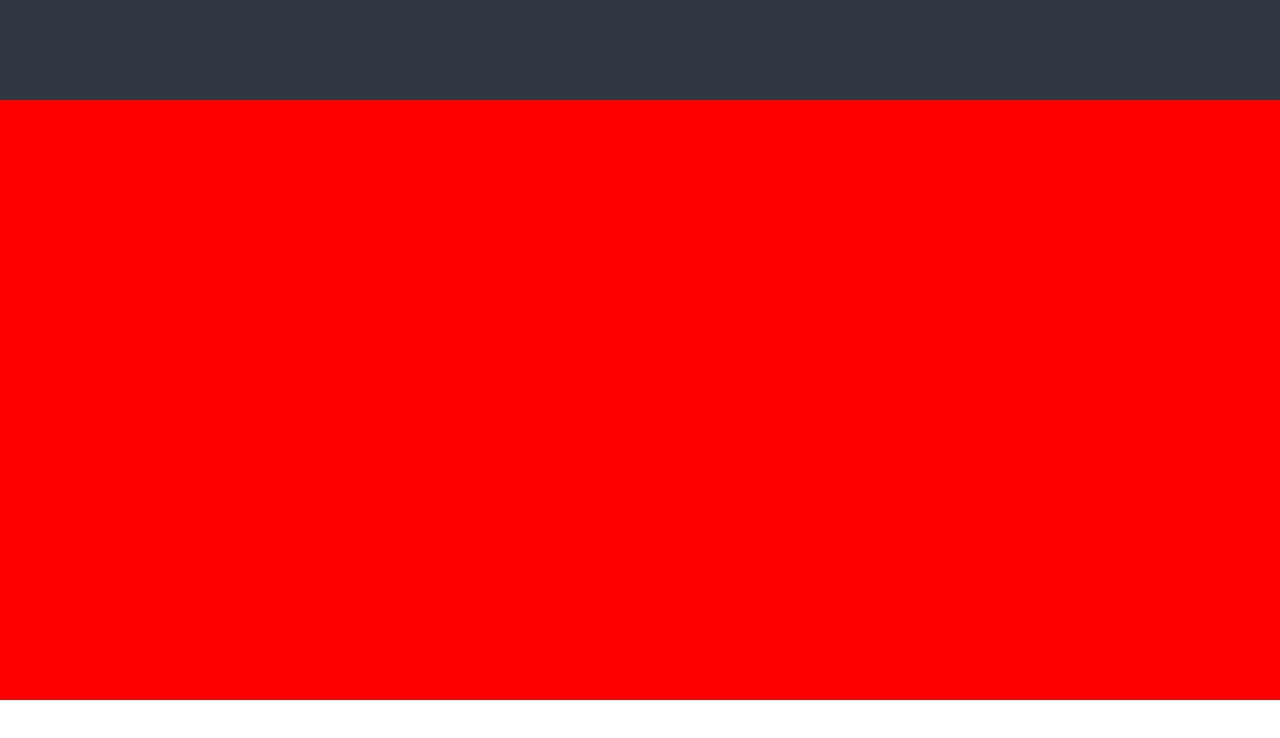
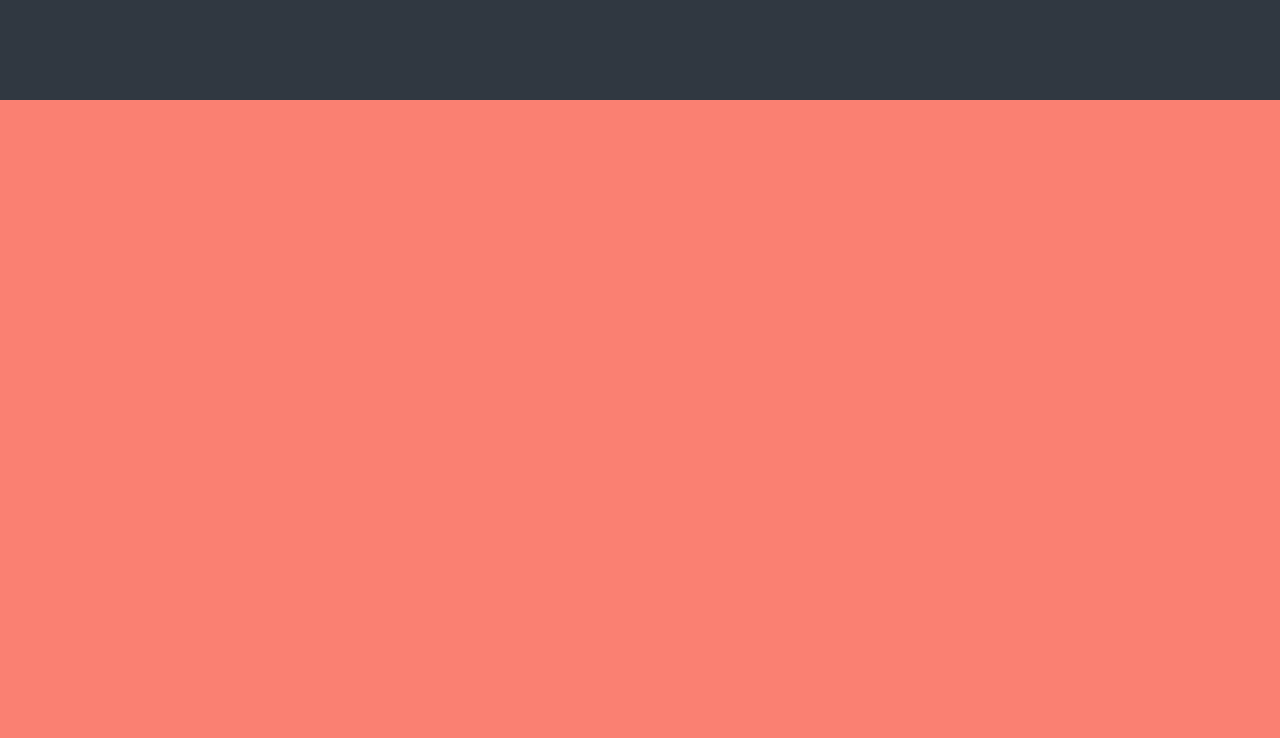
Before and after one commit to nsofianos/nsofianos.github.io, a React (Create React App) app: page / in a window 1280 px wide. Shown: the top 738 px of the page. Built offline with nearby package versions, Linux system fonts and the light colour scheme.

Commit message:
remove scrollbar, add scroll snapping

```diff
--- a/src/components/App.scss
+++ b/src/components/App.scss
@@ -4,11 +4,18 @@
   .sections {
     width: 100%;
     height: calc(100vh - 100px);
-    background-color: red;
+    position: relative;
+    top: 100px;
+    scroll-snap-type: y mandatory;
+    scrollbar-width: none; //firefox
+    &::-webkit-scrollbar {
+      display: none;
+    }
 
     > * {
       width: 100vw;
       height: calc(100vh - 100px);
+      scroll-snap-align: start;
     }
   }
 }
--- a/src/components/Footer.js
+++ b/src/components/Footer.js
@@ -1,3 +1,5 @@
+import "./Footer.scss";
+
 function Footer() {
   return <footer></footer>;
 }
--- a/src/components/Footer.scss
+++ b/src/components/Footer.scss
@@ -0,0 +1,3 @@
+.footer {
+  background-color: blueviolet;
+}
--- a/src/components/Intro.js
+++ b/src/components/Intro.js
@@ -1,3 +1,5 @@
+import "./Intro.scss";
+
 function Intro() {
   return <section className="intro" id="home"></section>;
 }
--- a/src/components/Intro.scss
+++ b/src/components/Intro.scss
@@ -0,0 +1,3 @@
+.intro {
+  background-color: salmon;
+}
--- a/src/components/Services.js
+++ b/src/components/Services.js
@@ -1,5 +1,7 @@
+import "./Services.scss";
+
 function Services() {
-  return <section className="my-services" id="services"></section>;
+  return <section className="services"></section>;
 }
 
 export default Services;
--- /dev/null
+++ b/src/components/Services.scss
@@ -0,0 +1,3 @@
+.services {
+  background-color: blue;
+}
--- a/src/components/Work.js
+++ b/src/components/Work.js
@@ -1,5 +1,7 @@
+import "./Work.scss";
+
 function Work() {
-  return <section className="my-work" id="work"></section>;
+  return <section className="work"></section>;
 }
 
 export default Work;
--- /dev/null
+++ b/src/components/Work.scss
@@ -0,0 +1,3 @@
+.work {
+  background-color: bisque;
+}
```
